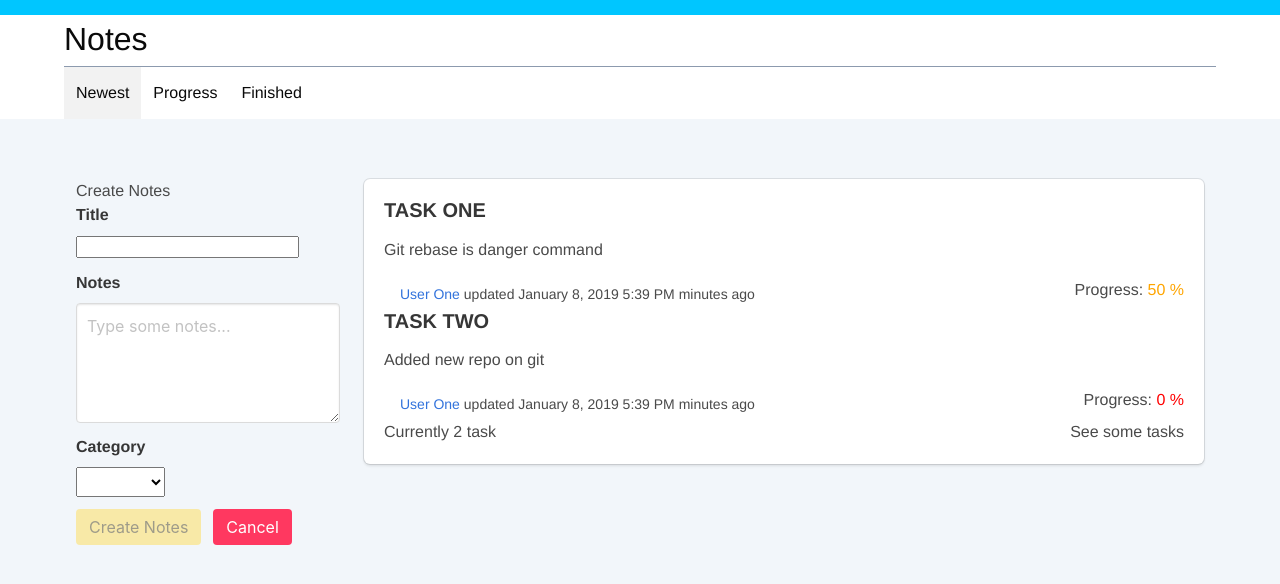
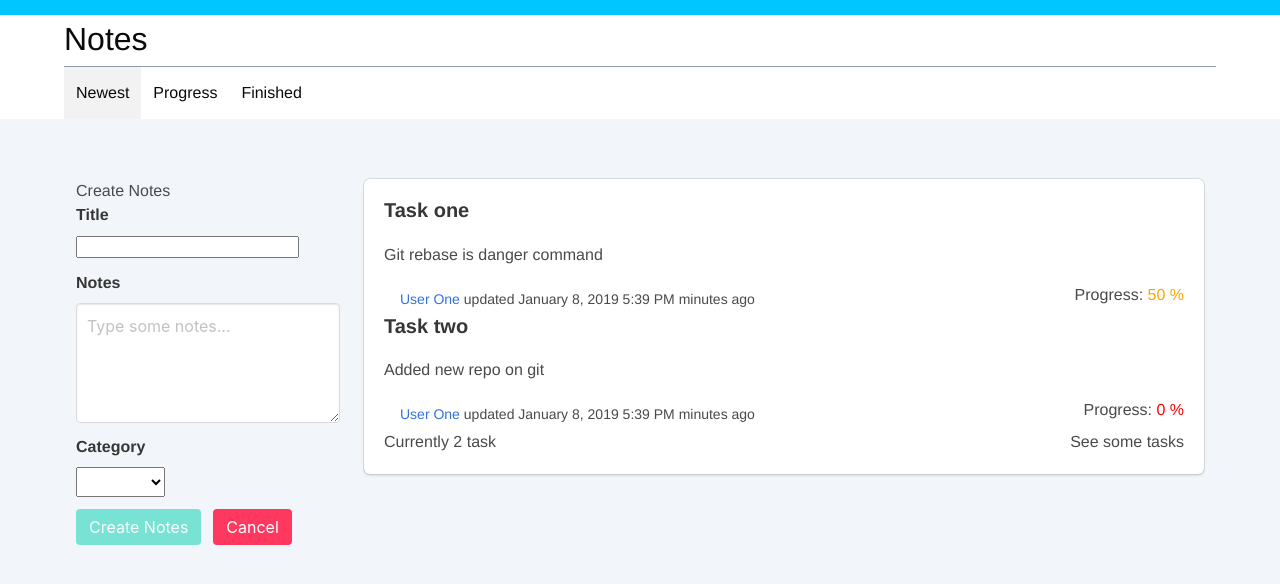
Before and after one commit to Milos89J/project-1, a Vue app: page / in a window 1280 px wide. Both pictures are taken after a click on the link "New Notes". Shown: the top 584 px of the page. Built offline with nearby package versions, Linux system fonts and the light colour scheme.

Commit message:
two new button edit/delete

```diff
--- a/package.json
+++ b/package.json
@@ -10,7 +10,9 @@
   "dependencies": {
     "core-js": "^3.8.3",
     "moment": "^2.29.4",
-    "vue": "^2.6.14"
+    "vue": "^2.6.14",
+    "node-sass": "^4.11.0",
+    "sass-loader": "^7.1.0"
   },
   "devDependencies": {
     "@babel/core": "^7.12.16",
--- a/src/components/DataCreate.vue
+++ b/src/components/DataCreate.vue
@@ -42,7 +42,7 @@
             <button
               :disabled="!checkDataValid"
               @click.prevent="createActivity"
-              class="button is-warning"
+              class="button is-primary"
             >
               Create Notes
             </button>
--- a/src/components/DataItems.vue
+++ b/src/components/DataItems.vue
@@ -1,16 +1,19 @@
 <template>
   <div>
     <article class="item">
-      <h4 class="title-data">{{ activity.title  | uppercase }}</h4>
-      <p>{{ categories[activity.category]}}</p>
+      <div class="activity-title-wrapper">
+        <h4 class="activity-title">{{ activity.title }}</h4>
+        <i class="fas fa-cog activity-settings" @click="controlDisplayed = !controlDisplayed"></i>
+      </div>
+      <p>{{ categories[activity.category] }}</p>
       <p>{{ activity.notes }}</p>
       <div class="media">
         <div class="media-left"></div>
         <div class="media-content">
           <div class="content">
             <p>
-              <a href="#">User One</a> updated {{ activity.updatedAt | appTime }} minutes
-              ago &nbsp;
+              <a href="#">User One</a> updated
+              {{ activity.updatedAt | appTime }} minutes ago &nbsp;
             </p>
           </div>
         </div>
@@ -23,12 +26,21 @@
           >
         </div>
       </div>
+      <div v-if="controlDisplayed" class="activity-controll">
+        <a class="button is-warning">Edit</a>
+        <a class="button is-danger">Delete</a>
+      </div>
     </article>
   </div>
 </template>
 
 <script>
 export default {
+  data () {
+    return {
+    controlDisplayed: false
+    }
+  },
   props: {
     categories: {
       type: Object,
@@ -54,7 +66,27 @@ export default {
 };
 </script>
 
-<style scoped>
+<style lang="scss" scoped>
+.activity-title {
+  margin-bottom: 5px;
+  display: inline-block;
+}
+.activity-settings {
+  float: right;
+  font-size: 20px;
+
+  &:hover {
+    cursor: pointer;
+  }
+}
+.activity-controll {
+  margin: 20px 0 0 0;
+
+  a {
+    margin-right: 5px;
+  }
+}
+
 .color-red {
   color: red;
 }
```
Also changed, not shown: 1 other file (tests, documents, lock files or other folders).
